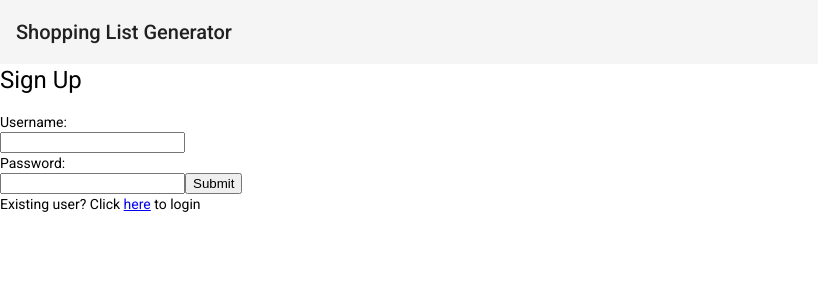
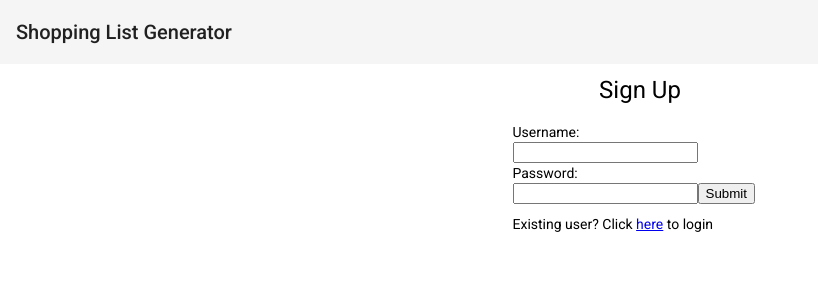
Before and after one commit to gsloup/shopping-list-angular-app, an Angular app: page /signup in a window 1280 px wide. Shown: the top 300 px of the page, without its empty margins (0-818 px from the left). Built offline with nearby package versions, Linux system fonts and the light colour scheme.

Commit message:
fixes formatting and spacing

```diff
--- a/src/app/login/login.component.html
+++ b/src/app/login/login.component.html
@@ -1,10 +1,14 @@
-<h1>Login</h1>
+<h1 class="text-center pt-10">Login</h1>
 <form>
-    <label for="username">Username:</label><br>
-    <input type="text" id="username" name="username" [(ngModel)]="username"><br>
-    <label for="password">Password:</label><br>
-    <input type="password" id="password" name="password" [(ngModel)]="password">
-    <button (click)="login()">Submit</button>
+    <div class="text-left margin-auto width-255">
+        <label for="username">Username:</label><br>
+        <input type="text" id="username" name="username" [(ngModel)]="username"><br>
+
+        <label for="password">Password:</label><br>
+        <input type="password" id="password" name="password" [(ngModel)]="password">
+
+        <button (click)="login()">Submit</button>
+
+        <p class="pt-10">New user? Click <a routerLink='/signup'>here</a> to sign up</p>
+    </div>
 </form>
-
-<p>New user? Click <a routerLink='/signup'>here</a> to sign up</p>
--- a/src/app/signup/signup.component.html
+++ b/src/app/signup/signup.component.html
@@ -1,10 +1,14 @@
-<h1>Sign Up</h1>
+<h1 class="text-center pt-10">Sign Up</h1>
 <form>
-    <label for="username">Username:</label><br>
-    <input type="text" id="username" name="username" [(ngModel)]="username"><br>
-    <label for="password">Password:</label><br>
-    <input type="password" id="password" name="password" [(ngModel)]="password">
-    <button (click)="signup()">Submit</button>
+    <div class="text-left margin-auto width-255">
+        <label for="username">Username:</label><br>
+        <input type="text" id="username" name="username" [(ngModel)]="username"><br>
+
+        <label for="password">Password:</label><br>
+        <input type="password" id="password" name="password" [(ngModel)]="password">
+
+        <button (click)="signup()">Submit</button>
+
+        <p class="pt-10">Existing user? Click <a routerLink='/login'>here</a> to login </p>
+    </div>
 </form>
-
-<p>Existing user? Click <a routerLink='/login'>here</a> to login </p>
```
